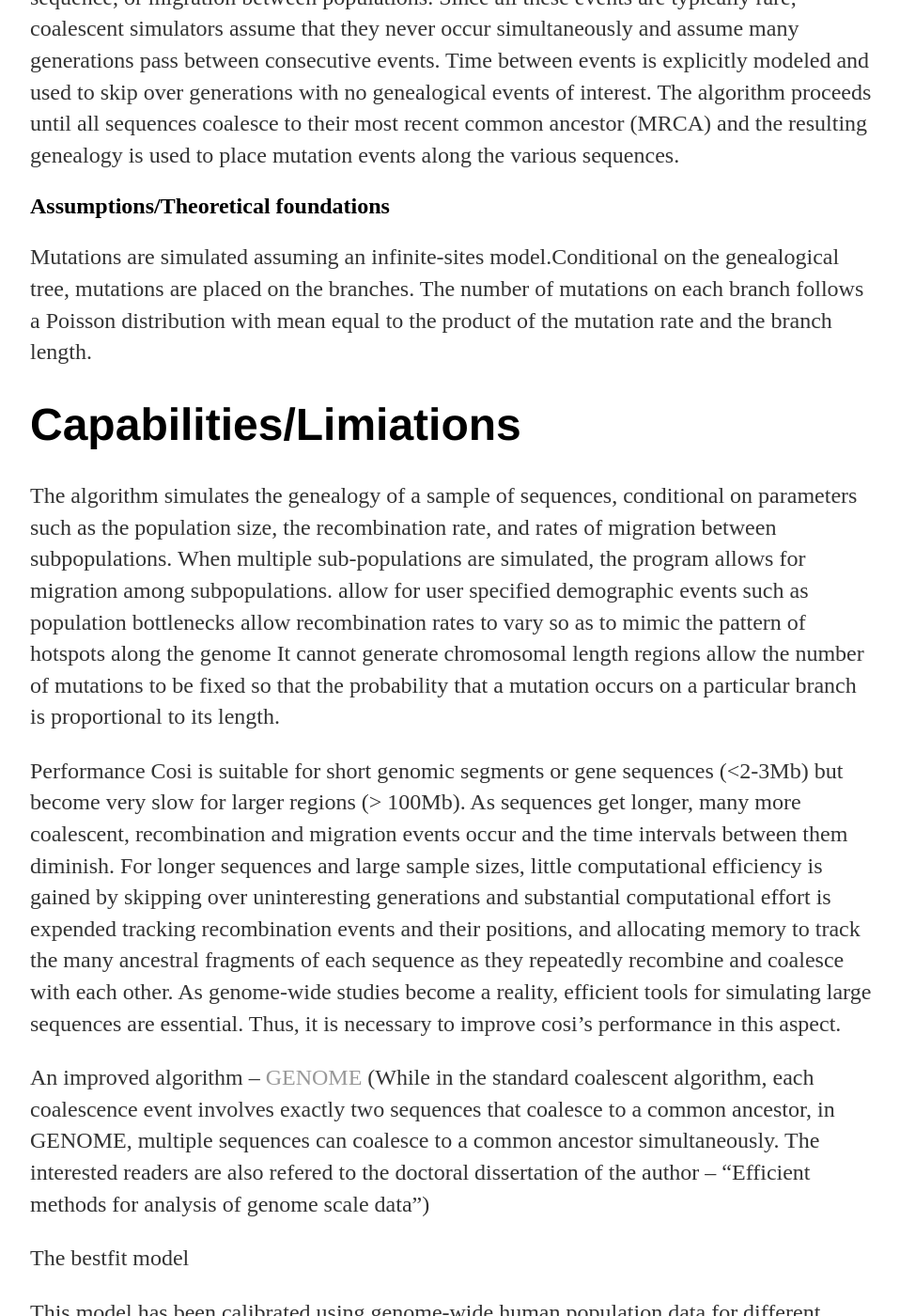
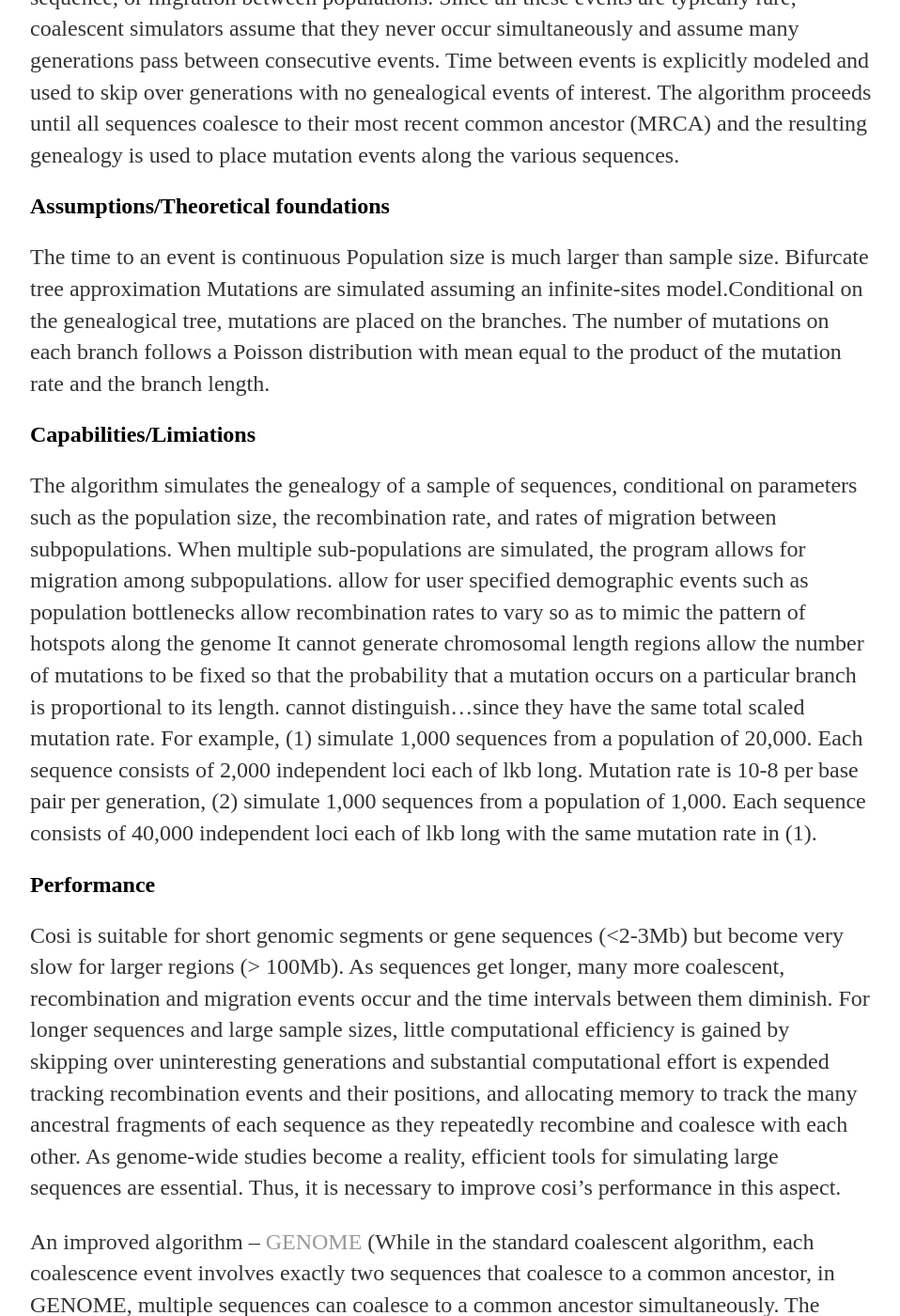
Before and after one commit to lybird300/lybird300.github.io, a Jekyll site: the page built from _posts/2015-04-02-cosi-overview.md, in a window 1280 px wide and 1400 px high, scrolled down 442 px. Shown: the whole window at 94% size, without its empty margins (160-1118 px from the left). Built offline with Jekyll 4.4.1, drawn with Linux system fonts in a browser that asks for light colours.

Commit message:
Update 2015-04-02-cosi-overview.md

```diff
--- a/_posts/2015-04-02-cosi-overview.md
+++ b/_posts/2015-04-02-cosi-overview.md
@@ -8,17 +8,22 @@ The Cosi program (Schaffner et al., 2005) implements a coalescent model similar
 allowing for complex demographic histories and variable recombination rates. Both MS and Cosi implement the standard coalescent approach that simulates genealogical events backward in time. Simulated events typically include the coalescence of two sequences into a single ancestral lineage, recombination within a sequence, or migration between populations. Since all these events are typically rare, coalescent simulators assume that they never occur simultaneously and assume many generations pass between consecutive events. Time between events is explicitly modeled and used to skip over generations with no genealogical events of interest. The algorithm proceeds until all sequences coalesce to their most recent common ancestor (MRCA) and the resulting genealogy is used to place mutation events along the various sequences.
 
 <h2>Assumptions/Theoretical foundations</h2>
+The time to an event is continuous
+Population size is much larger than sample size.
+Bifurcate tree approximation
 Mutations are simulated assuming an infinite-sites model.Conditional on the genealogical tree, mutations are placed on the branches. The number of mutations on each branch follows a Poisson distribution with mean equal to the product of the mutation rate and the branch length.
 
-<h1>Capabilities/Limiations</h1>
+
+<h2>Capabilities/Limiations</h2>
 The algorithm simulates the genealogy of a sample of sequences, conditional on parameters such as the population size, the recombination rate, and rates of migration between subpopulations.
 When multiple sub-populations are simulated, the program allows for migration among subpopulations.
 allow for user specified demographic events such as population bottlenecks
 allow recombination rates to vary so as to mimic the pattern of hotspots along the genome
 It cannot generate chromosomal length regions
 allow the number of mutations to be fixed so that the probability that a mutation occurs on a particular branch is proportional to its length.
+cannot distinguish...since they have the same total scaled mutation rate. For example, (1) simulate 1,000 sequences from a population of 20,000. Each sequence consists of 2,000 independent loci each of lkb long. Mutation rate is 10-8 per base pair per generation, (2) simulate 1,000 sequences from a population of 1,000. Each sequence consists of 40,000 independent loci each of lkb long with the same mutation rate in (1).
 
-Performance
+<h2>Performance</h2>
 Cosi is suitable for short genomic segments or gene sequences (<2-3Mb) but become very slow for larger regions (> 100Mb). As sequences get longer, many more coalescent, recombination and migration events occur and the time intervals between them diminish. For longer sequences and large sample sizes, little computational efficiency is gained by skipping over uninteresting generations and substantial computational effort is expended tracking recombination events and their positions, and allocating memory to track the many ancestral fragments of each sequence as they repeatedly recombine and coalesce with each other. As genome-wide studies become a reality, efficient tools for simulating large sequences are essential. Thus, it is necessary to improve cosi's performance in this aspect.
 
 An improved algorithm -- <a href="http://csg.sph.umich.edu/liang/genome/">GENOME</a> (While in the standard coalescent algorithm, each coalescence event involves exactly two sequences that coalesce to a common ancestor, in GENOME, multiple sequences can coalesce to a common ancestor simultaneously. The interested readers are also refered to the doctoral dissertation of the author -- "Efficient methods for analysis of genome scale data")
```
